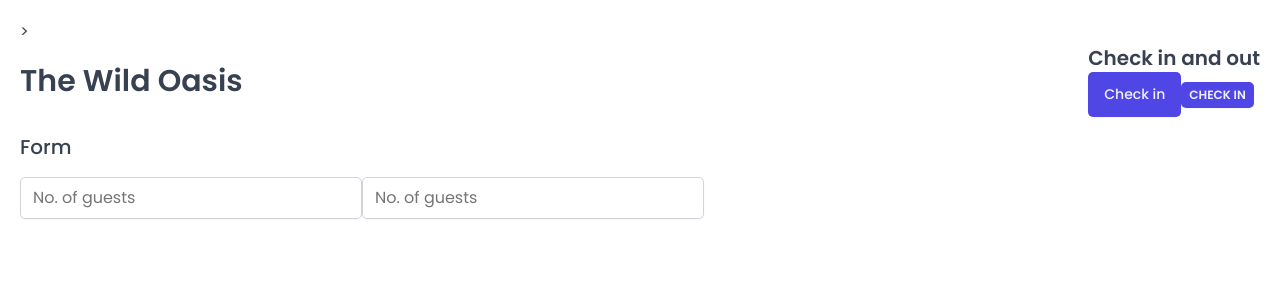
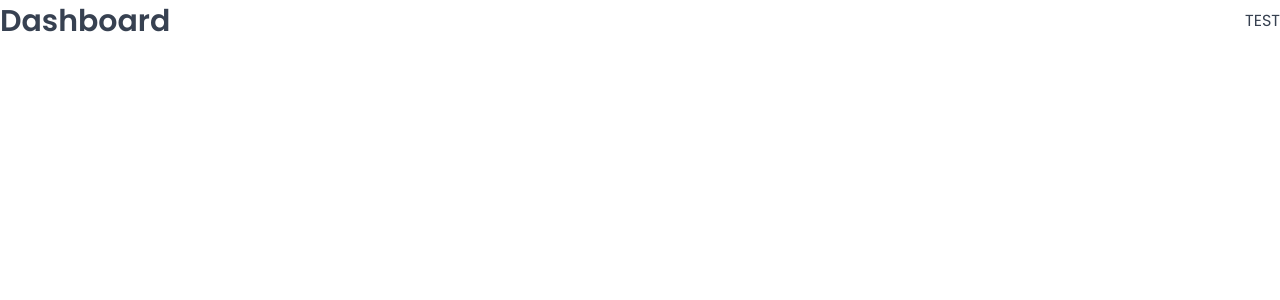
Before and after one commit to moark-peralta-study-repo/the-wild-oasis, a React (Vite) app: page /dashboard in a window 1280 px wide. Shown: the top 300 px of the page. Built offline with nearby package versions, Linux system fonts and the light colour scheme; a web font is replaced by a local one.

Commit message:
Added page routes

```diff
--- a/package.json
+++ b/package.json
@@ -12,6 +12,7 @@
   "dependencies": {
     "react": "^18.3.1",
     "react-dom": "^18.3.1",
+    "react-router-dom": "^6.28.0",
     "styled-components": "^6.1.13"
   },
   "devDependencies": {
--- a/src/App.jsx
+++ b/src/App.jsx
@@ -1,51 +1,33 @@
-import styled from "styled-components";
+import { BrowserRouter, Navigate, Route, Routes } from "react-router-dom";
+import Dashboard from "./pages/Dashboard.jsx";
+import Account from "./pages/Account.jsx";
+import Cabins from "./pages/Cabins.jsx";
+import Bookings from "./pages/Bookings.jsx";
+import Login from "./pages/Login.jsx";
+import Settings from "./pages/Settings.jsx";
+import Users from "./pages/Users.jsx";
+import PageNotFound from "./pages/PageNotFound.jsx";
 import GlobalStyles from "./styles/GlobalStyles.js";
-import Button from "./ui/Button.jsx";
-import Input from "./ui/Input.jsx";
-import Heading from "./ui/Heading.jsx";
-import Row from "./ui/Row.jsx";
-
-const StyledApp = styled.div`
-  //background-color: orangered;
-  padding: 20px;
-`;
 
 function App() {
   return (
     <>
       <GlobalStyles />
-      <StyledApp>
-        >
-        <Row>
-          <Row type="horizontal">
-            <Heading as="h1">The Wild Oasis</Heading>
-
-            <div>
-              <Heading as="h2">Check in and out</Heading>
-
-              <Button variation="primary" size={"medium"}>
-                Check in
-              </Button>
-              <Button variatio="secondary" size="small">
-                Check in
-              </Button>
-            </div>
-          </Row>
-          <Row>
-            <Heading as="h3">Form</Heading>
-            <form>
-              <Input type="number" placeholder="No. of guests"></Input>
-              <Input type="number" placeholder="No. of guests"></Input>
-            </form>
-          </Row>
-        </Row>
-      </StyledApp>
+      <BrowserRouter>
+        <Routes>
+          <Route index element={<Navigate replace to="dashboard" />} />
+          <Route path="dashboard" element={<Dashboard />} />
+          <Route path="account" element={<Account />} />
+          <Route path="bookings" element={<Bookings />} />
+          <Route path="cabins" element={<Cabins />} />
+          <Route path="login" element={<Login />} />
+          <Route path="settings" element={<Settings />} />
+          <Route path="users" element={<Users />} />
+          <Route path="*" element={<PageNotFound />} />
+        </Routes>
+      </BrowserRouter>
     </>
   );
 }
 
-Row.defaultProps = {
-  type: "vertical",
-};
-
 export default App;
```
Also changed, not shown: 1 other file (tests, documents, lock files or other folders).
